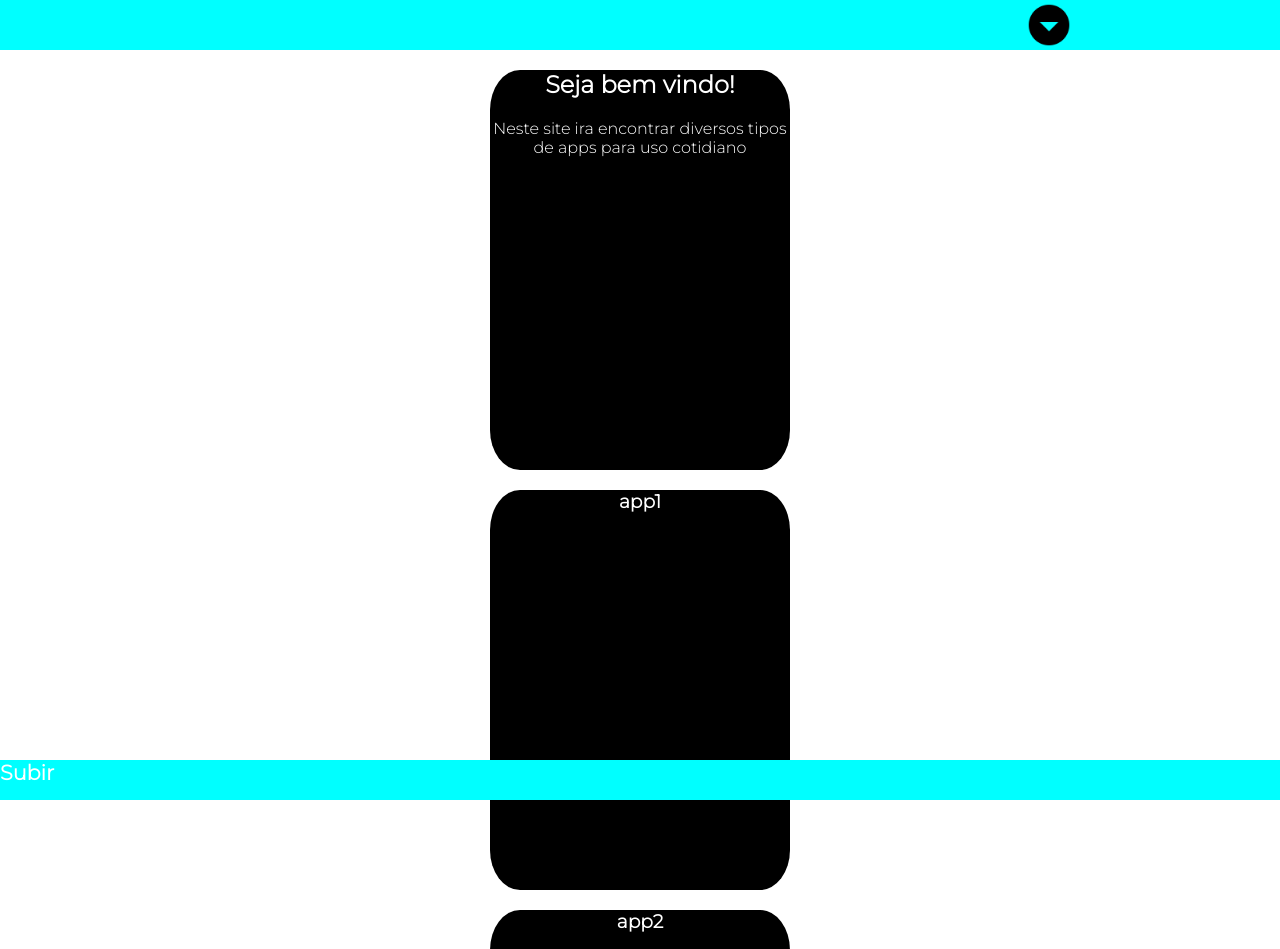
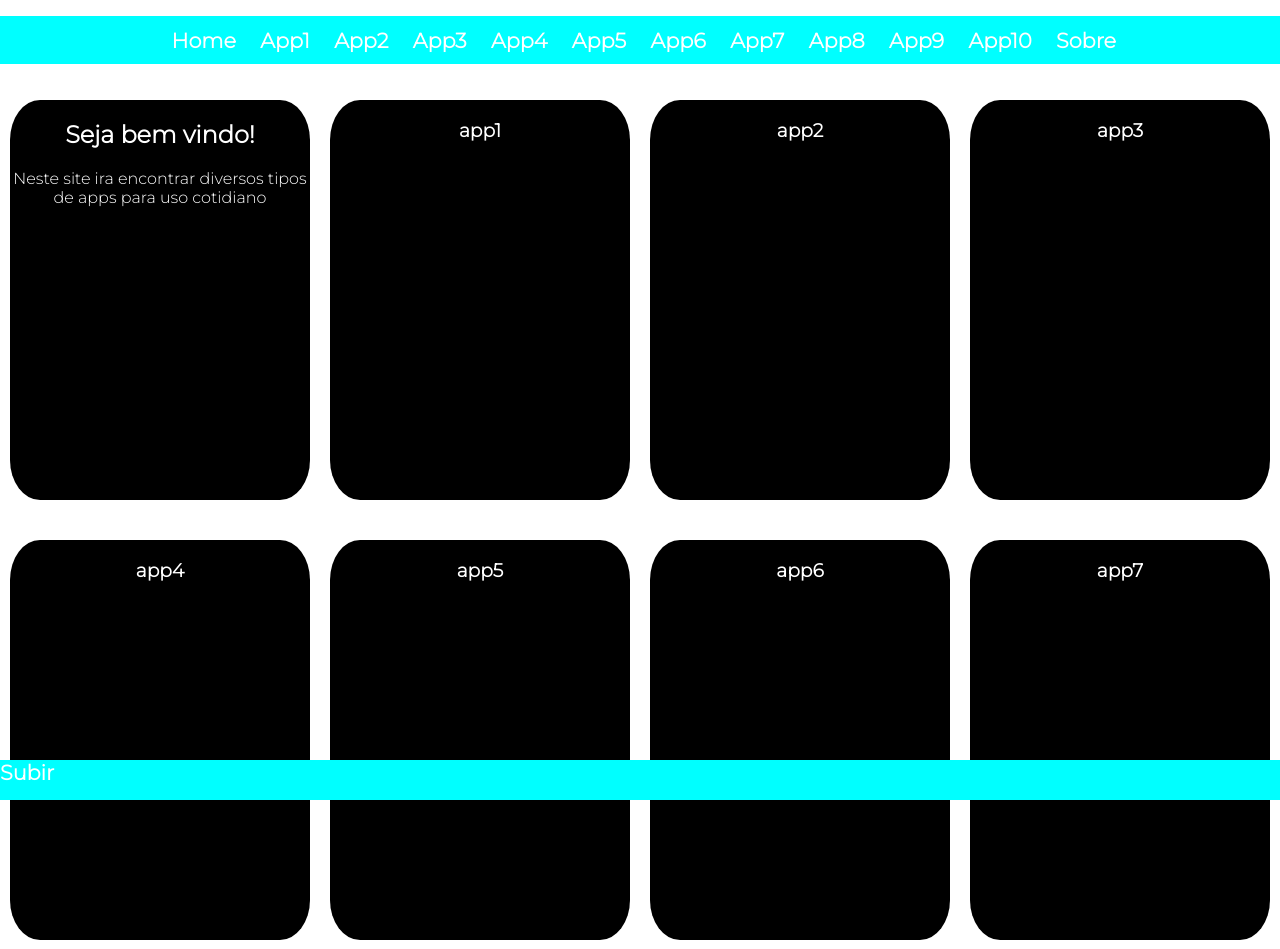
Before and after one commit to andreluis29/my-app-collection, a plain HTML site: page index.html in a window 1280 px wide. Shown: the top 949 px of the page. Drawn offline with Linux system fonts and the light colour scheme.

Commit message:
Corrigido alguns detalhes de layout

```diff
--- a/css/main.css
+++ b/css/main.css
@@ -15,6 +15,20 @@ html, body {
 :root {
     --visibility: none;
 }
+
+@media (min-width: 1024px) {
+   #menu ol {
+       padding: 3%;
+       margin-left: -170%;
+   }
+   #menu ol li{
+       display: inline;
+       margin-left: 2%;
+   }
+    #button-dropdown {
+        display: none;
+    }
+}
 #button-dropdown {
     background: url("../assets/button.png"
     ) no-repeat;
@@ -31,11 +45,14 @@ html, body {
     width: 30%;
     text-align: center;
     margin-left: 60%;
-    display: var(--visibility);
 }
 #menu li {
     padding-bottom: 10px;
     list-style-type: none;
+}
+section {
+    display: flex;
+    flex-wrap: wrap;
 }
 .content {
     width: 300px;
--- a/scripts/main.js
+++ b/scripts/main.js
@@ -1,5 +1,5 @@
 var counter = 1;
-
+if(!window.matchMedia("(min-width: 1024px)").matches) {
     document.getElementById("button-dropdown").onclick = () => {
         if (counter == 2) {
             document.getElementById("menu").style = "display: none";
@@ -9,3 +9,4 @@ document.getElementById("button-dropdown").onclick = () => {
             counter++;
         }
     }
+}
```
Lines whose indentation alone changed are shown as unchanged.
